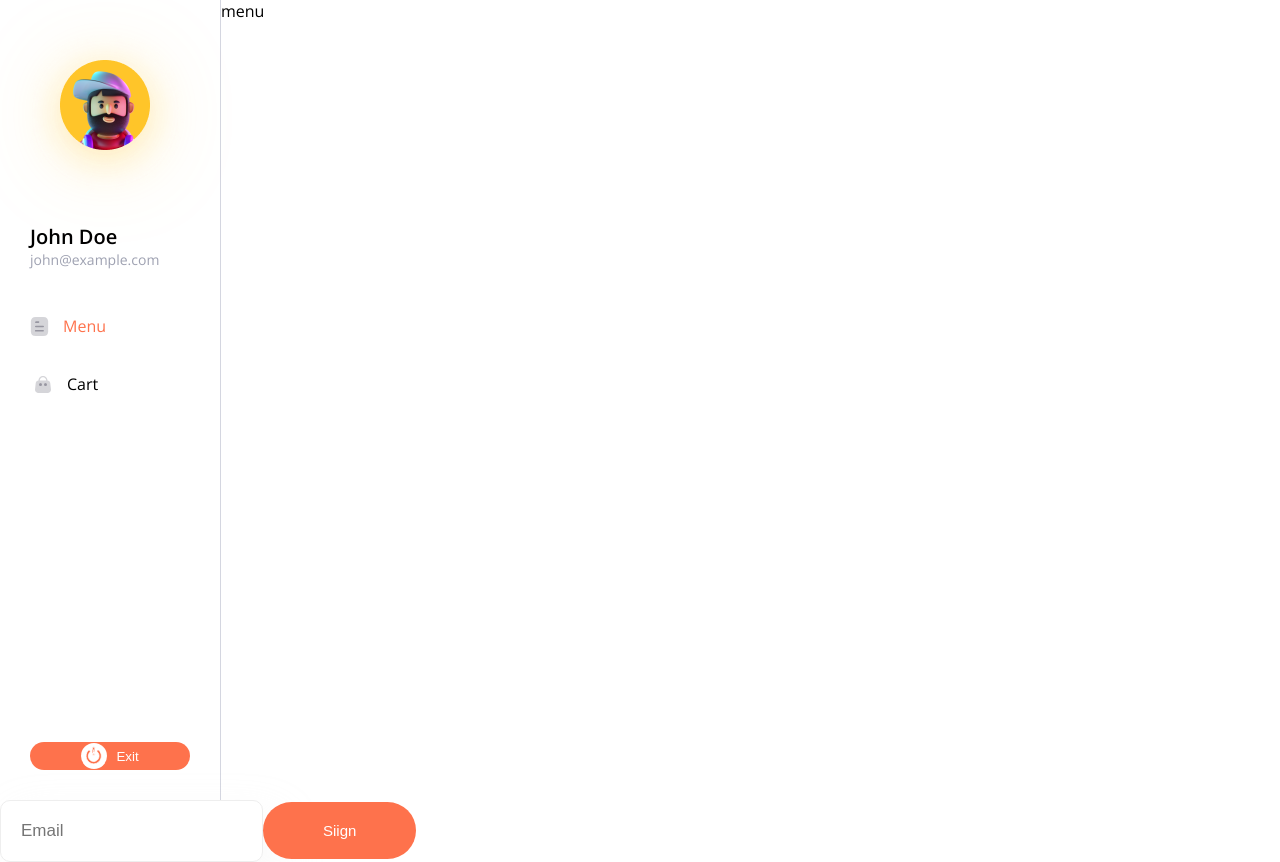
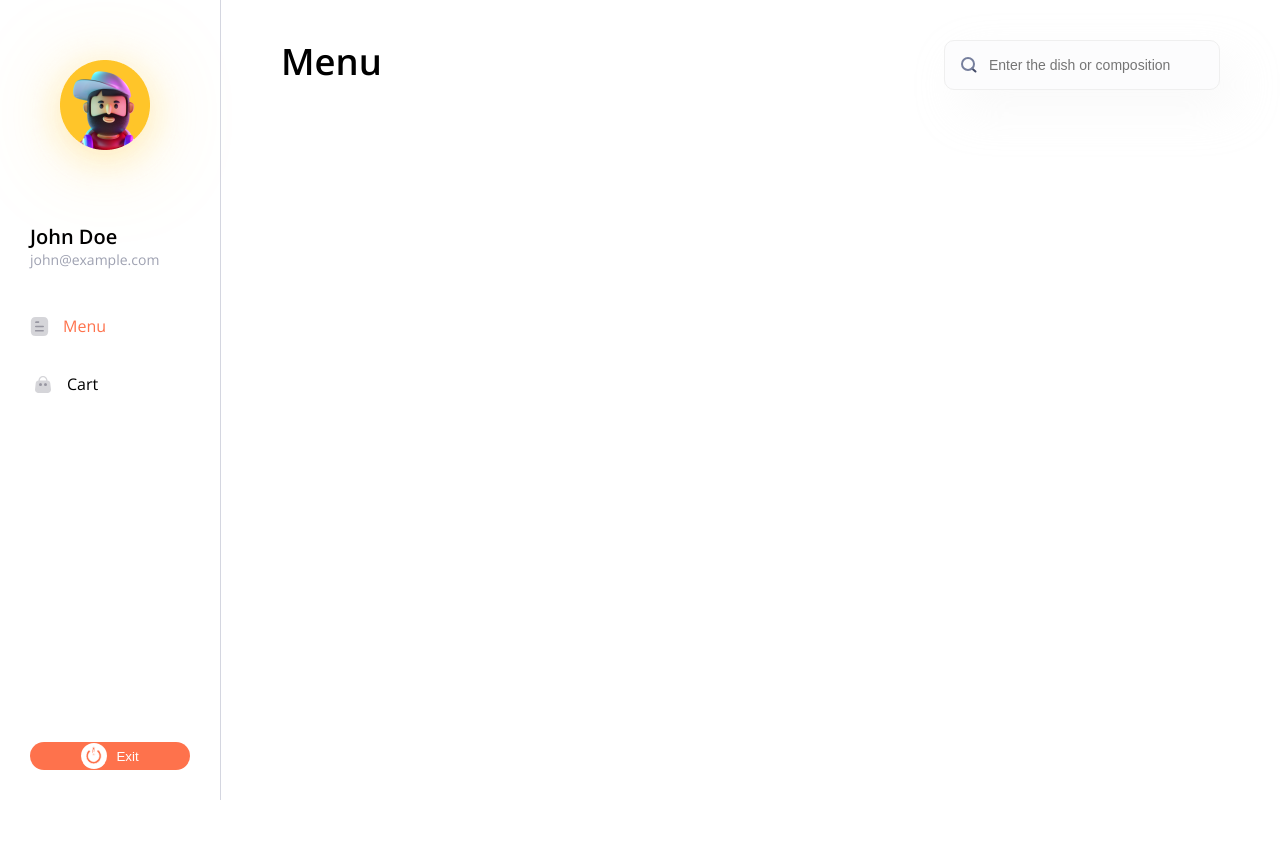
Before and after one commit to Immeo/pizza-app-react-ts, a React (Vite) app: page / in a window 1280 px wide. After the commit the page ends 800 px from the top, so only its background shows below. Built offline with nearby package versions, Linux system fonts and the light colour scheme.

Commit message:
15-add Search component

```diff
--- a/src/App.tsx
+++ /dev/null
@@ -1,13 +0,0 @@
-import Input from './components/InputForm/Input';
-import MaimButton from './components/MainButton/MainButton';
-
-function App() {
-	return (
-		<>
-			<header></header>
-			<Input placeholder='Email' />
-			<MaimButton appearence='big'>siign</MaimButton>
-		</>
-	);
-}
-export default App;
--- /dev/null
+++ b/src/components/Headling/Headling.module.css
@@ -0,0 +1,7 @@
+.h1__styles {
+	margin: 0;
+	font-size: 36.413px;
+	font-style: normal;
+	font-weight: 600;
+	line-height: 120%;
+}
--- /dev/null
+++ b/src/components/Headling/Headling.props.ts
@@ -0,0 +1,5 @@
+import { HTMLAttributes, ReactNode } from 'react';
+
+export interface HeadlingProps extends HTMLAttributes<HTMLHeadingElement> {
+	children: ReactNode;
+}
--- /dev/null
+++ b/src/components/Headling/Headling.tsx
@@ -0,0 +1,12 @@
+import cn from 'classnames';
+import styles from './Headling.module.css';
+import { HeadlingProps } from './Headling.props';
+
+function Layout({ children, className, ...props }: HeadlingProps) {
+	return (
+		<h1 className={cn(className, styles['h1__styles'])} {...props}>
+			{children}
+		</h1>
+	);
+}
+export default Layout;
--- /dev/null
+++ b/src/components/Search/Search.module.css
@@ -0,0 +1,22 @@
+.input {
+	min-width: 200px;
+	padding: 16px 30px 16px 44px;
+	font-size: 14px;
+	font-style: normal;
+	font-weight: 400;
+	border-radius: 10px;
+	color: var(--text-color);
+	background-color: #fcfcfd;
+	border: 1px solid #efefef;
+	box-shadow: 15px 20px 45px 0px rgba(233, 233, 233, 0.25);
+}
+
+.input-wrapper {
+	position: relative;
+}
+
+.icon {
+	position: absolute;
+	left: 17px;
+	top: 17px;
+}
--- /dev/null
+++ b/src/components/Search/Search.props.ts
@@ -0,0 +1,5 @@
+import { InputHTMLAttributes } from 'react';
+
+export interface SearchProps extends InputHTMLAttributes<HTMLInputElement> {
+	isValid?: boolean;
+}
--- /dev/null
+++ b/src/components/Search/Search.tsx
@@ -0,0 +1,24 @@
+import cn from 'classnames';
+import { forwardRef } from 'react';
+import styles from './Search.module.css';
+import { SearchProps } from './Search.props';
+
+const Search = forwardRef<HTMLInputElement, SearchProps>(function Input(
+	{ isValid = true, className, ...props },
+	ref
+) {
+	return (
+		<div className={styles['input-wrapper']}>
+			<input
+				ref={ref}
+				className={cn(styles['input'], className, {
+					[styles['invalid']]: isValid
+				})}
+				{...props}
+			/>
+			<img className={styles['icon']} src='/searchIcon.svg' alt='Search icon' />
+		</div>
+	);
+});
+
+export default Search;
--- a/src/layout/Layout/Layout.module.css
+++ b/src/layout/Layout/Layout.module.css
@@ -65,3 +65,8 @@
 	line-height: normal;
 	color: #9ea1b1;
 }
+
+.content {
+	width: 100%;
+	padding: 40px 60px;
+}
--- a/src/layout/Layout/Layout.tsx
+++ b/src/layout/Layout/Layout.tsx
@@ -45,7 +45,7 @@
 					Exit
 				</MaimButton>
 			</div>
-			<div>
+			<div className={styles['content']}>
 				<Outlet />
 			</div>
 		</div>
--- a/src/main.tsx
+++ b/src/main.tsx
@@ -1,7 +1,6 @@
 import React from 'react';
 import ReactDOM from 'react-dom/client';
-import { createBrowserRouter, RouterProvider } from 'react-router-dom';
-import App from './App.tsx';
+import { RouterProvider, createBrowserRouter } from 'react-router-dom';
 import './index.css';
 import Layout from './layout/Layout/Layout.tsx';
 import Cart from './pages/Cart/Cart.tsx';
@@ -14,16 +13,15 @@
 		element: <Layout />,
 		children: [
 			{
-				index: true,
+				path: '/',
 				element: <Menu />
 			},
 			{
-				path: 'cart',
+				path: '/cart',
 				element: <Cart />
 			}
 		]
 	},
-
 	{
 		path: '*',
 		element: <Error />
@@ -33,6 +31,5 @@
 ReactDOM.createRoot(document.getElementById('root')!).render(
 	<React.StrictMode>
 		<RouterProvider router={router} />
-		<App />
 	</React.StrictMode>
 );
--- /dev/null
+++ b/src/pages/Menu/Menu.module.css
@@ -0,0 +1,4 @@
+.head {
+	display: flex;
+	justify-content: space-between;
+}
--- a/src/pages/Menu/Menu.tsx
+++ b/src/pages/Menu/Menu.tsx
@@ -1,5 +1,16 @@
+import Headling from '../../components/Headling/Headling';
+import Search from '../../components/Search/Search';
+import styles from './Menu.module.css';
+
 function Menu() {
-	return <>menu</>;
+	return (
+		<>
+			<div className={styles['head']}>
+				<Headling>Menu</Headling>
+				<Search placeholder='Enter the dish or composition' />
+			</div>
+		</>
+	);
 }
 
 export default Menu;
```
Also changed, not shown: public/searchIcon.svg (added).
